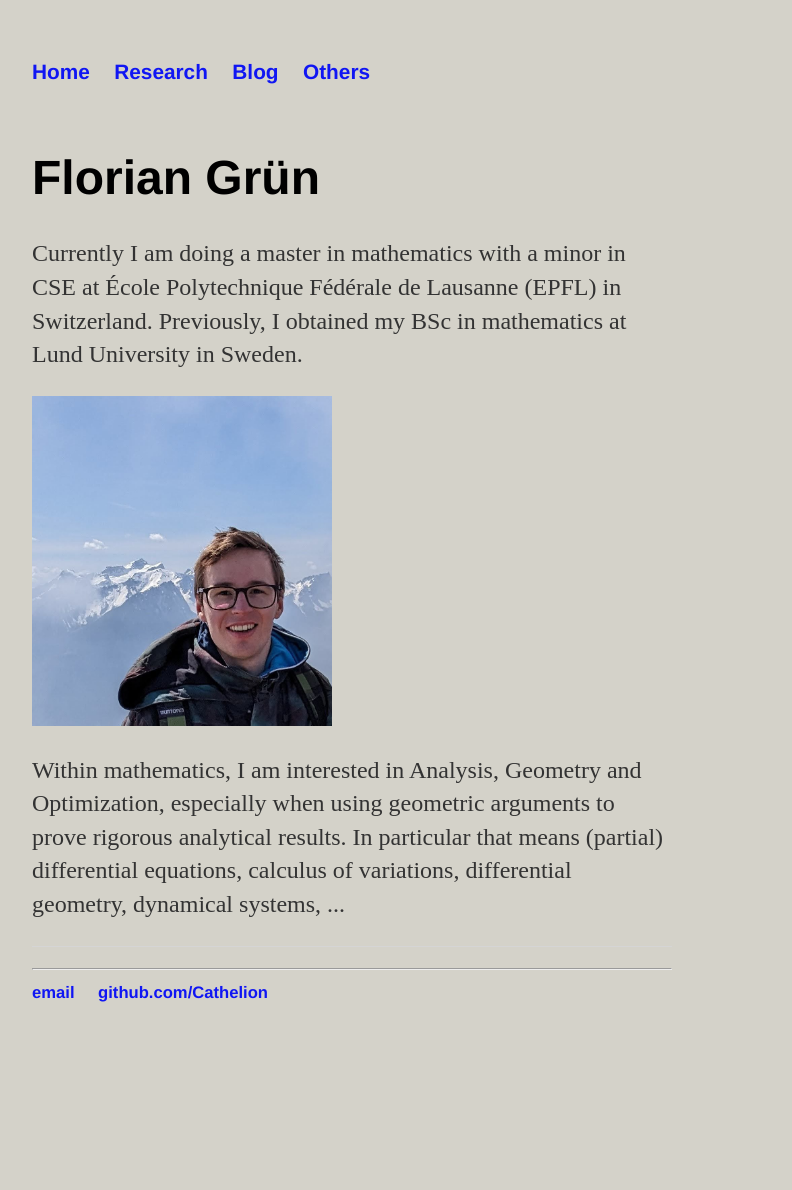
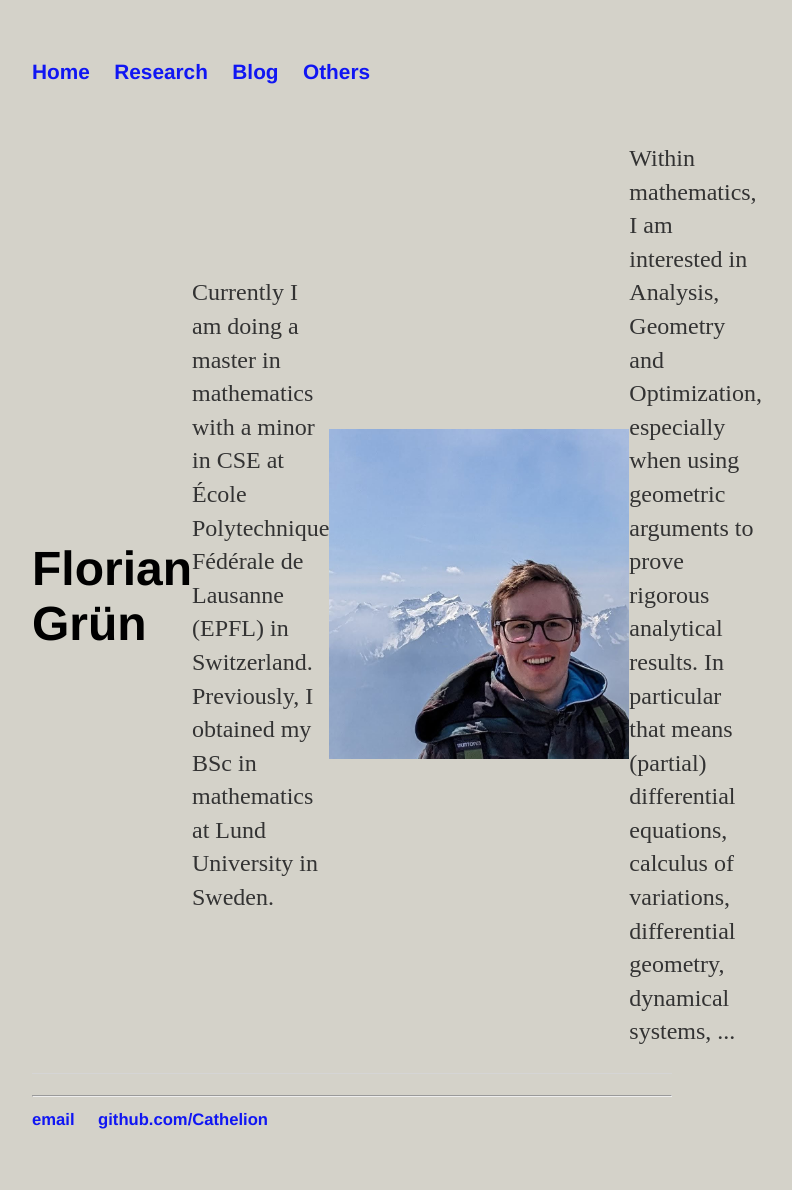
Before and after one commit to Cathelion/Cathelion.github.io, a Jekyll site: the page built from index.html, in a window 1280 px wide. Shown: the whole page, without its empty margins (288-1080 px from the left). Built offline with Jekyll 4.4.1, drawn with Linux system fonts in a browser that asks for light colours; before the commit the page ends 1063 px from its top, so only the background shows below that.

Commit message:
Update main.css

```diff
--- a/css/main.css
+++ b/css/main.css
@@ -52,3 +52,8 @@ ul.posts li {
 li.right{
     text-align: right;
 }
+
+div {
+  display: flex;
+  align-items: center;
+}
```
